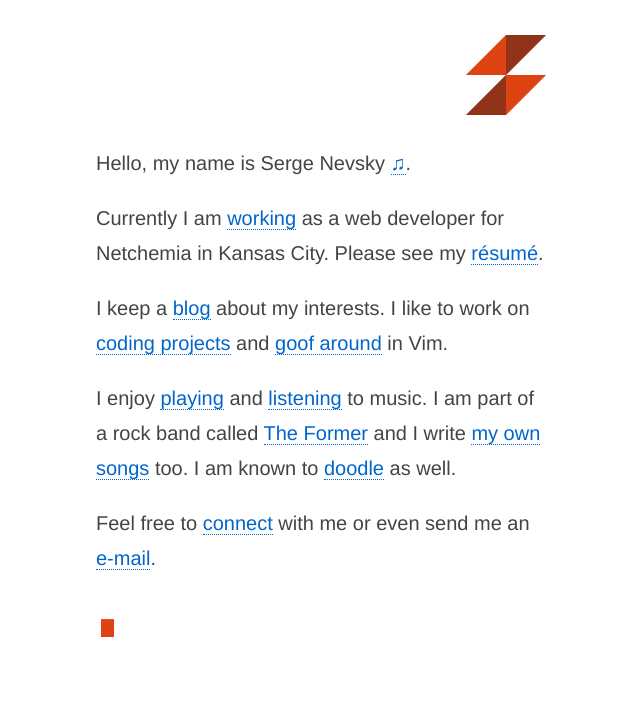
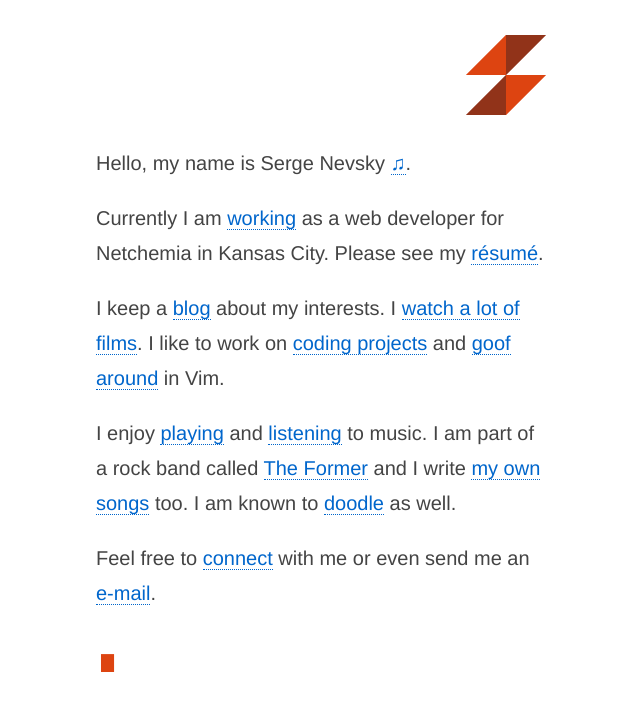
Before and after one commit to Dejital/dejital.github.com, a Jekyll site: the page built from index.html, in a window 1280 px wide. Shown: the top 711 px of the page, without its empty margins (319-959 px from the left). Built offline with Jekyll 4.4.1, drawn with Linux system fonts in a browser that asks for light colours.

Commit message:
Add link to films app

```diff
--- a/index.html
+++ b/index.html
@@ -11,7 +11,7 @@
 
 <p>Currently I am <a href="http://www.linkedin.com/pub/sergey-kutserubov-nevsky/59/412/b14">working</a> as a web developer for Netchemia in Kansas City. Please see my <a href="https://dl.dropboxusercontent.com/u/22779686/Serge%20Nevsky%20Resume.pdf">résumé</a>.</p>
 
-<p>I keep a <a href="http://blog.snevsky.com">blog</a> about my interests. I like to work on <a href="https://github.com/dejital">coding projects</a> and <a href="http://www.youtube.com/watch?v=zo_TDQNiM6k">goof around</a> in Vim.</p>
+<p>I keep a <a href="http://blog.snevsky.com">blog</a> about my interests. I <a href="https://snevsky-films.herokuapp.com">watch a lot of films</a>. I like to work on <a href="https://github.com/dejital">coding projects</a> and <a href="http://www.youtube.com/watch?v=zo_TDQNiM6k">goof around</a> in Vim.</p>
 
 <p>I enjoy <a href="https://www.facebook.com/photo.php?v=2726733446186&l=84438092421051772">playing</a> and <a href="http://lastfm.sergeyk.com/">listening</a> to music. I am part of a rock band called <a href="http://theformermusic.com">The Former</a> and I write <a href="http://soundcloud.com/dejital">my own songs</a> too. I am known to <a href="http://sergeyk.tumblr.com">doodle</a> as well.</p>
 
```
